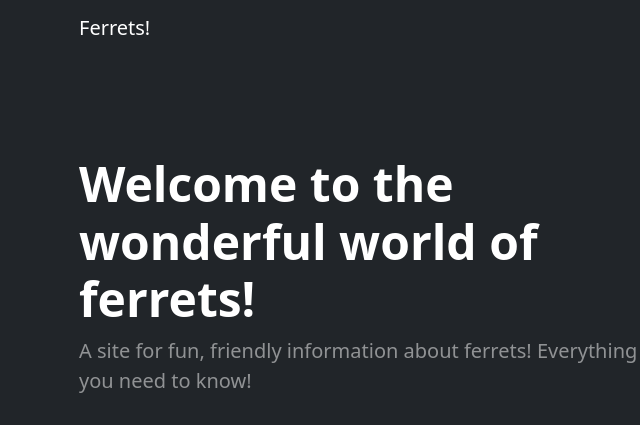
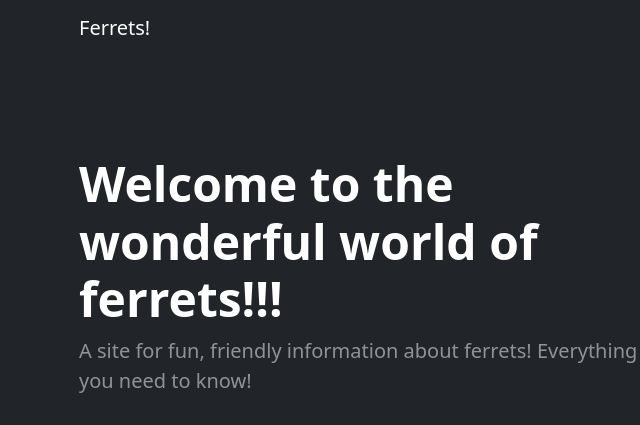
Before and after one commit to cody-t-minus/ferret-crew, a plain HTML site: page index.html in a window 1280 px wide. Shown: the top 425 px of the page, 39-679 px from the left. Drawn offline with nearby package versions, Linux system fonts and the light colour scheme.

Commit message:
Update index.html

```diff
--- a/index.html
+++ b/index.html
@@ -51,7 +51,7 @@
                     <div class="row gx-5 align-items-center justify-content-center">
                         <div class="col-lg-8 col-xl-7 col-xxl-6">
                             <div class="my-5 text-center text-xl-start">
-                                <h1 class="display-5 fw-bolder text-white mb-2">Welcome to the wonderful world of ferrets!</h1>
+                                <h1 class="display-5 fw-bolder text-white mb-2">Welcome to the wonderful world of ferrets!!!</h1>
                                 <p class="lead fw-normal text-white-50 mb-4">A site for fun, friendly information about ferrets! Everything you need to know!</p>
                                 <div class="d-grid gap-3 d-sm-flex justify-content-sm-center justify-content-xl-start">
                                     <!-- <a class="btn btn-primary btn-lg px-4 me-sm-3" href="#features"></a>
```
